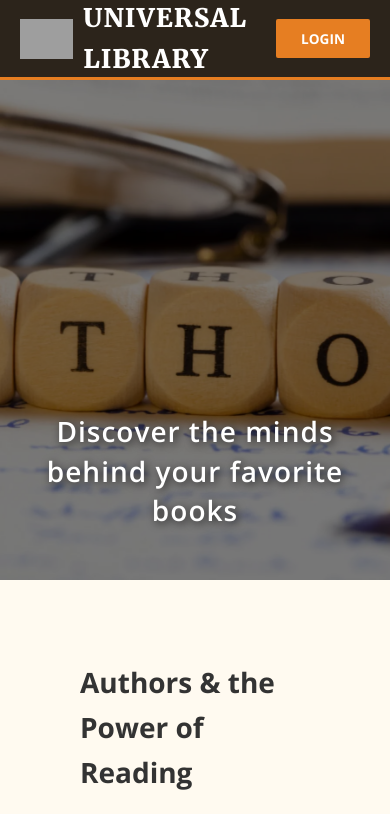
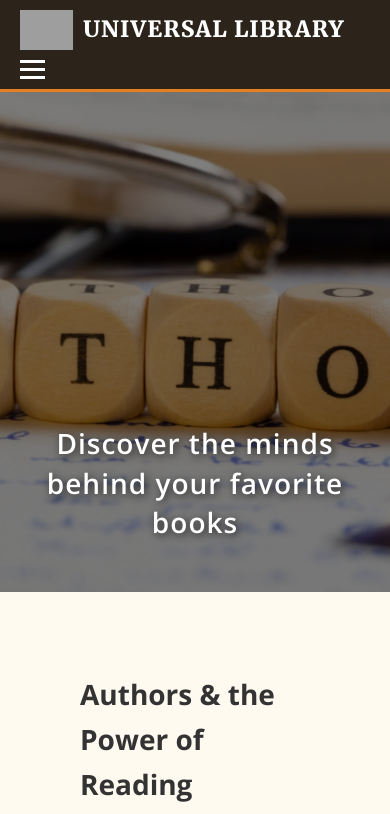
Before and after one commit to bleonaasejdiiu/Library-Management-System, a React (Create React App) app in the folder frontend/: page /authors in a window 390 px wide. Shown: the top 814 px of the page. Built offline with nearby package versions, Linux system fonts and the light colour scheme; grey boxes are pictures that could not be loaded.

Commit message:
responsiviteti i header

```diff
--- a/frontend/src/App.css
+++ b/frontend/src/App.css
@@ -24,11 +24,9 @@ button { font-family: 'Open Sans', sans-serif; cursor: pointer; }
 .app-layout { display: flex; flex-direction: column; min-height: 100vh; }
 .main-content { flex: 1; }
 
-/* =========================================
-   2. NAVBAR (E ZEZA SI JUNKYBOOKS)
-   ========================================= */
+/* =============================== DESKTOP =============================== */
 .navbar {
-  background-color: #2c241b; /* E zezë */
+  background-color: #2c241b;
   height: 80px;
   display: flex;
   justify-content: center;
@@ -38,10 +36,9 @@ button { font-family: 'Open Sans', sans-serif; cursor: pointer; }
   border-bottom: 3px solid #e67e22;
 }
 
-
 .navbar-container {
   width: 100%;
-  max-width: 100%;
+  max-width: 1400px;
   padding: 0 50px;
   display: flex;
   justify-content: space-between;
@@ -59,9 +56,14 @@ button { font-family: 'Open Sans', sans-serif; cursor: pointer; }
   align-items: center;
   gap: 10px;
 }
+
 .logo-image { height: 40px; width: auto; }
 
-.nav-menu { display: flex; gap: 30px; }
+.nav-menu {
+  display: flex;
+  gap: 30px;
+  align-items: center;
+}
 
 .nav-links {
   color: #ccc;
@@ -86,15 +88,8 @@ button { font-family: 'Open Sans', sans-serif; cursor: pointer; }
 }
 .btn-login:hover { background: #d35400; }
 
-/* =========================================
-   3. DROPDOWN BOOKS (KATEGORI)
-   ========================================= */
-
-/* === MEGA DROPDOWN === */
-.mega-dropdown {
-  position: relative;
-}
-
+/* Mega Dropdown Desktop */
+.mega-dropdown { position: relative; }
 .mega-menu {
   position: absolute;
   top: 120%;
@@ -113,15 +108,8 @@ button { font-family: 'Open Sans', sans-serif; cursor: pointer; }
   transition: 0.3s ease;
   z-index: 999;
 }
-
-/* SHFAQJA NË HOVER */
-.mega-dropdown:hover .mega-menu {
-  opacity: 1;
-  visibility: visible;
-  top: 100%;
-}
-
-/* KOLONAT */
+.mega-dropdown:hover .mega-menu { opacity: 1; visibility: visible; top: 100%; }
+
 .mega-column h4 {
   font-size: 1rem;
   margin-bottom: 14px;
@@ -129,7 +117,6 @@ button { font-family: 'Open Sans', sans-serif; cursor: pointer; }
   border-bottom: 1px solid #eee;
   padding-bottom: 6px;
 }
-
 .mega-column a {
   display: block;
   text-decoration: none;
@@ -138,11 +125,81 @@ button { font-family: 'Open Sans', sans-serif; cursor: pointer; }
   margin-bottom: 10px;
   transition: 0.2s;
 }
-
-.mega-column a:hover {
-  color: #e67e22;
-  padding-left: 5px;
-}
+.mega-column a:hover { color: #e67e22; padding-left: 5px; }
+
+/* Hamburger button */
+.hamburger {
+  display: none;
+  flex-direction: column;
+  cursor: pointer;
+  gap: 5px;
+}
+.bar {
+  width: 25px;
+  height: 3px;
+  background-color: #fff;
+  transition: 0.3s;
+}
+.bar.open:nth-child(1) { transform: rotate(45deg) translate(5px, 5px); }
+.bar.open:nth-child(2) { opacity: 0; }
+.bar.open:nth-child(3) { transform: rotate(-45deg) translate(5px, -5px); }
+
+/* Desktop */
+.mobile-auth { display: none; }
+
+/* Mobile */
+@media (max-width: 992px) {
+  .nav-auth { display: none; }  /* fsheh desktop auth */
+  .mobile-auth { display: flex; } /* shfaq mobile auth */
+}
+
+
+/* =============================== MEDIA QUERIES =============================== */
+@media (max-width: 992px) {
+  .hamburger { display: flex; }
+  .nav-menu {
+    flex-direction: column;
+    position: absolute;
+    top: 80px;
+    left: 0;
+    width: 100%;
+    background-color: #2c241b;
+    display: none;
+    padding: 10px 0;
+    gap: 0;
+  }
+  .nav-menu.active { display: flex; }
+
+  .nav-links { padding: 12px 20px; width: 100%; }
+  .mega-menu {
+    position: static;
+    display: none;
+    width: 100%;
+    padding: 15px;
+    box-shadow: none;
+    border-radius: 0;
+    background-color: #3a2e25;
+    flex-direction: column;
+  }
+  .mega-menu.active { display: flex; }
+
+  .mobile-auth { display: flex; flex-direction: column; gap: 10px; padding: 10px 20px; }
+
+  .navbar-container { flex-direction: column; align-items: flex-start; padding: 10px 20px; }
+  .navbar-logo { margin-bottom: 10px; }
+
+  .nav-auth { display: none; } /* fsheh desktop auth */
+}
+
+@media (max-width: 576px) {
+  .navbar { height: auto; padding: 10px 0; }
+  .navbar-logo { font-size: 1.4rem; }
+  .nav-links { font-size: 0.8rem; }
+  .btn-login { padding: 8px 20px; font-size: 0.8rem; }
+  .mega-column h4 { font-size: 0.9rem; }
+  .mega-column a { font-size: 0.85rem; }
+}
+
 
 /* =========================================
    3. HERO SECTION (MASSIVE SLIDER STYLE)
--- a/frontend/src/components/Header.jsx
+++ b/frontend/src/components/Header.jsx
@@ -1,28 +1,27 @@
-import React from 'react';
+import React, { useState } from 'react';
 import { Link, NavLink, useNavigate } from 'react-router-dom';
 
 function Header() {
   const navigate = useNavigate();
+  const [isMenuOpen, setIsMenuOpen] = useState(false);
+  const [isBooksOpen, setIsBooksOpen] = useState(false); // toggle mega-dropdown mobile
 
-  // 1. Marrim të dhënat e përdoruesit dhe ROLIN nga kujtesa
   const user = JSON.parse(localStorage.getItem('user'));
   const role = localStorage.getItem('role');
-
-  // 2. Përcaktojmë nëse është Admin (pranojmë edhe 'Admin' edhe 'admin')
   const isAdmin = user && (role === 'Admin' || role === 'admin');
 
-  // 3. Funksioni për të dalë (Logout)
   const handleLogout = () => {
-    localStorage.clear(); // Fshin gjithçka (token, user, role)
+    localStorage.clear();
     navigate('/login');
   };
+
+  const toggleMenu = () => setIsMenuOpen(!isMenuOpen);
+  const toggleBooks = () => setIsBooksOpen(!isBooksOpen);
 
   return (
     <nav className="navbar">
       <div className="navbar-container">
-
-        {/* --- LOGOJA --- */}
-        {/* Nëse je Admin të çon te Paneli, përndryshe te Home */}
+        {/* LOGO */}
         <Link to={isAdmin ? "/admin-dashboard" : "/"} className="navbar-logo">
           <img
             src="https://cdn-icons-png.flaticon.com/512/3389/3389081.png"
@@ -32,20 +31,29 @@ function Header() {
           Universal Library
         </Link>
 
-        {/* --- MENUJA KRYESORE --- */}
-        <ul className="nav-menu">
+        {/* Hamburger button për mobile */}
+        <div className="hamburger" onClick={toggleMenu}>
+          <div className={`bar ${isMenuOpen ? 'open' : ''}`}></div>
+          <div className={`bar ${isMenuOpen ? 'open' : ''}`}></div>
+          <div className={`bar ${isMenuOpen ? 'open' : ''}`}></div>
+        </div>
 
-          {/*
-             LOGJIKA E FSHEHJES:
-             Këto linqe shfaqen VETËM nëse NUK je Admin (!isAdmin).
-          */}
+        {/* Menuja kryesore */}
+        <ul className={`nav-menu ${isMenuOpen ? 'active' : ''}`}>
           {!isAdmin && (
             <>
               <li><NavLink to="/" className="nav-links">HOME</NavLink></li>
               <li><NavLink to="/about" className="nav-links">ABOUT US</NavLink></li>
+
               <li className="dropdown mega-dropdown">
-                <NavLink to="/books" className="nav-links">BOOKS</NavLink>
-                <div className="mega-menu">
+                <NavLink
+                  to="/books"
+                  className="nav-links"
+                  onClick={(e) => { if(window.innerWidth < 992) { e.preventDefault(); toggleBooks(); } }}
+                >
+                  BOOKS
+                </NavLink>
+                <div className={`mega-menu ${isBooksOpen ? 'active' : ''}`}>
                   <div className="mega-column">
                     <h4>Literature</h4>
                     <NavLink to="/books?category=art">Art</NavLink>
@@ -69,12 +77,11 @@ function Header() {
                   </div>
                 </div>
               </li>
+
               <li><NavLink to="/authors" className="nav-links">AUTHORS</NavLink></li>
             </>
           )}
-          {/* --- MENUTË SIPAS ROLIT --- */}
 
-          {/* RASTI 1: Nëse është ADMIN, shfaq VETËM butonin Admin Panel */}
           {isAdmin && (
             <li>
               <NavLink to="/admin-dashboard" className="nav-links" style={{ color: '#f1c40f', fontWeight: 'bold', fontSize: '1.1rem', borderBottom: '2px solid #f1c40f' }}>
@@ -83,7 +90,6 @@ function Header() {
             </li>
           )}
 
-          {/* RASTI 2: Nëse është MEMBER (jo admin), shfaq My Loans */}
           {user && !isAdmin && (
             <li>
               <NavLink to="/user-dashboard" className="nav-links" style={{ color: '#3498db', fontWeight: 'bold' }}>
@@ -92,20 +98,14 @@ function Header() {
             </li>
           )}
 
-        </ul>
-
-        {/* --- LOGIN / LOGOUT --- */}
-        <div className="nav-auth">
+          {/* Login / Logout për mobile */}
+          <li className="mobile-auth">
             {user ? (
-            <div style={{ display: 'flex', alignItems: 'center', gap: '15px' }}>
-              <span style={{ color: '#ccc', fontWeight: 'bold', textTransform: 'uppercase', fontSize: '0.9rem' }}>
+              <div style={{ display: 'flex', flexDirection: 'column', gap: '10px' }}>
+                <span style={{ color: '#ccc', fontWeight: 'bold', textTransform: 'uppercase' }}>
                   HI, {user.name}
                 </span>
-              <button
-                onClick={handleLogout}
-                className="btn-login"
-                style={{ backgroundColor: '#c0392b', border: 'none' }}
-              >
+                <button onClick={handleLogout} className="btn-login" style={{ backgroundColor: '#c0392b', border: 'none' }}>
                   LOGOUT
                 </button>
               </div>
@@ -114,7 +114,27 @@ function Header() {
                 <button className="btn-login">LOGIN</button>
               </Link>
             )}
+          </li>
+        </ul>
+
+        {/* Desktop Login / Logout */}
+        {user && (
+          <div className="nav-auth">
+            <span style={{ color: '#ccc', fontWeight: 'bold', textTransform: 'uppercase', fontSize: '0.9rem', marginRight: '15px' }}>
+              HI, {user.name}
+            </span>
+            <button onClick={handleLogout} className="btn-login" style={{ backgroundColor: '#c0392b', border: 'none' }}>
+              LOGOUT
+            </button>
           </div>
+        )}
+        {!user && (
+          <div className="nav-auth">
+            <Link to="/login">
+              <button className="btn-login">LOGIN</button>
+            </Link>
+          </div>
+        )}
 
       </div>
     </nav>
```
Lines whose indentation alone changed are shown as unchanged.
